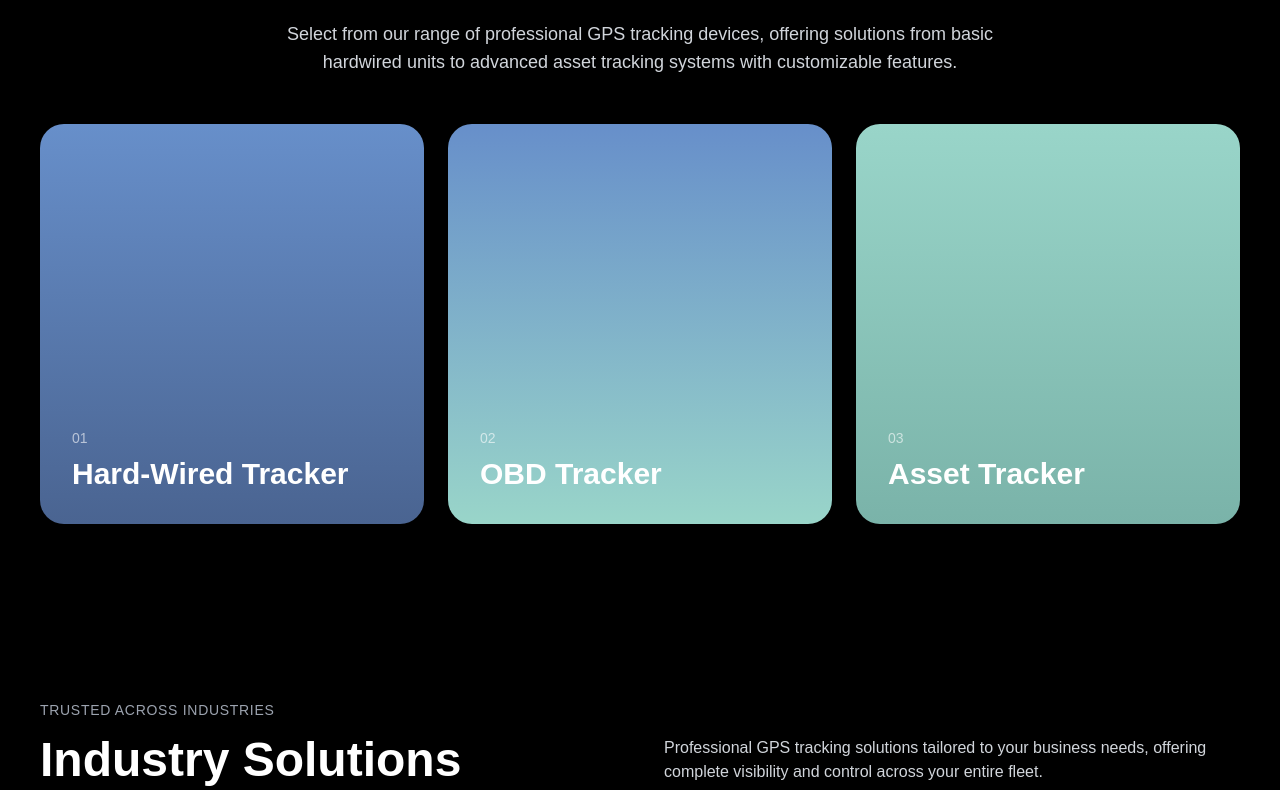
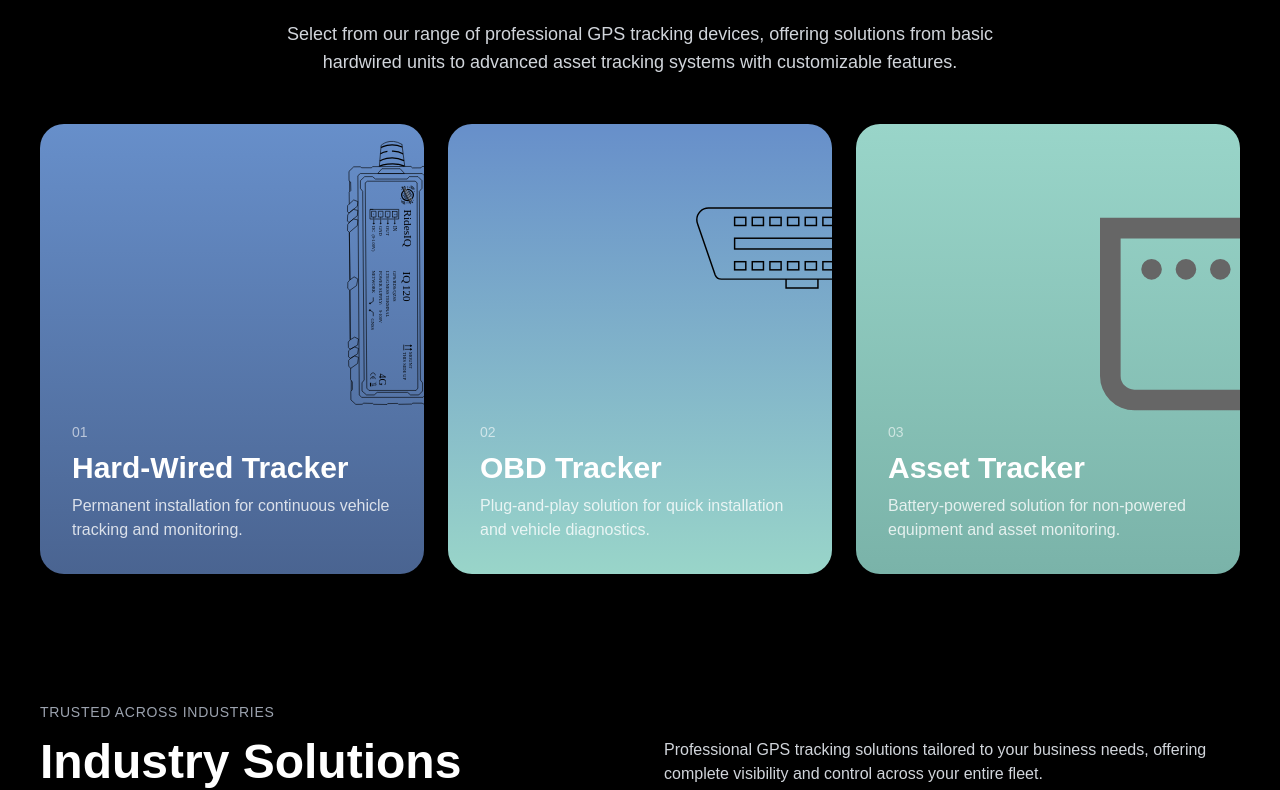
Before and after one commit to lakha-riq/ridesIQ-Landing, a Next.js app: page /products in a window 1280 px wide. Shown: the part 852-1642 px from the top of the page. Built offline with nearby package versions, Linux system fonts and the light colour scheme.

Commit message:
Add : Devices Images and removed the tos

```diff
--- a/src/components/IndustryServices.tsx
+++ b/src/components/IndustryServices.tsx
@@ -1,7 +1,8 @@
+"use client"
+import Image from "next/image";
 
-
-const IndustryServices= ({}) => {
-  return (
+const IndustryServices = ({}) => {
+	return (
 		<section className="bg-black min-h-screen w-full py-16 px-4">
 			<div className="max-w-7xl mx-auto">
 				<div className="text-center mb-12">
@@ -14,36 +15,65 @@ const IndustryServices= ({}) => {
 
 				<div className="grid grid-cols-1 md:grid-cols-2 lg:grid-cols-3 gap-6 mt-12">
 					{/* Hard-Wired Tracker Card */}
-					<div className="rounded-3xl overflow-hidden relative h-[400px] group transition-transform hover:scale-105">
+					<div className="rounded-3xl overflow-hidden relative h-[450px] group transition-transform hover:scale-105">
 						<div className="absolute inset-0 bg-gradient-to-b from-[#678FCA] to-[#4A6491]" />
-						<div className="relative h-full p-8 flex flex-col justify-end">
+						<div className="absolute right-0 left-140   translate-x-1/2 w-[280px] h-[280px]">
+							<Image
+								src="/assets/devices/device1.svg"
+								alt="Hard-Wired Tracker"
+								width={220}
+								height={220}
+								className="object-contain transition-transform group-hover:translate-y-2"
+							/>
+						</div>
+						<div className="relative h-full p-8 flex flex-col justify-end pt-24">
 							<span className="text-white/60 text-sm mb-2">01</span>
 							<h2 className="text-white text-3xl font-semibold">Hard-Wired Tracker</h2>
+							<p className="text-white/80 mt-2">Permanent installation for continuous vehicle tracking and monitoring.</p>
 						</div>
 					</div>
 
 					{/* OBD Tracker Card */}
-					<div className="rounded-3xl overflow-hidden relative h-[400px] group transition-transform hover:scale-105">
+					<div className="rounded-3xl overflow-hidden relative h-[450px] group transition-transform hover:scale-105">
 						<div className="absolute inset-0 bg-gradient-to-b from-[#678FCA] to-[#99D5C9]" />
-						<div className="relative h-full p-8 flex flex-col justify-end">
+						<div className="absolute right-0 left-100 top-20  translate-x-1/2 w-[280px] h-[280px]">
+							<Image
+								src="/assets/devices/obd.svg"
+								alt="OBD Tracker"
+								width={220}
+								height={220}
+								className="object-contain transition-transform group-hover:translate-y-2"
+							/>
+						</div>
+						<div className="relative h-full p-8 flex flex-col justify-end pt-24">
 							<span className="text-white/60 text-sm mb-2">02</span>
 							<h2 className="text-white text-3xl font-semibold">OBD Tracker</h2>
+							<p className="text-white/80 mt-2">Plug-and-play solution for quick installation and vehicle diagnostics.</p>
 						</div>
 					</div>
 
 					{/* Asset Tracker Card */}
-					<div className="rounded-3xl overflow-hidden relative h-[400px] group transition-transform hover:scale-105">
+					<div className="rounded-3xl overflow-hidden relative h-[450px] group transition-transform hover:scale-105">
 						<div className="absolute inset-0 bg-gradient-to-b from-[#99D5C9] to-[#7AB3A9]" />
-						<div className="relative h-full p-8 flex flex-col justify-end">
+						<div className="absolute right-0 left-100 top-20  translate-x-1/2 w-[280px] h-[280px]">
+							<Image
+								src="/window.svg"
+								alt="Asset Tracker"
+								width={220}
+								height={220}
+								className="object-contain transition-transform group-hover:translate-y-2"
+							/>
+						</div>
+						<div className="relative h-full p-8 flex flex-col justify-end pt-24">
 							<span className="text-white/60 text-sm mb-2">03</span>
 							<h2 className="text-white text-3xl font-semibold">Asset Tracker</h2>
+							<p className="text-white/80 mt-2">Battery-powered solution for non-powered equipment and asset monitoring.</p>
 						</div>
 					</div>
 				</div>
 			</div>
 		</section>
-  );
+	);
+};
 
-}
-
-export default IndustryServices
+export default IndustryServices;
--- a/src/components/custom/FooterText.tsx
+++ b/src/components/custom/FooterText.tsx
@@ -31,6 +31,7 @@ export const TextHoverEffect = ({ text, duration }: { text: string; duration?: n
 				cx: `${cxPercentage}%`,
 				cy: `${cyPercentage}%`,
 			});
+
 		}
 	}, [cursor]);
 
--- a/src/components/ui/footer.tsx
+++ b/src/components/ui/footer.tsx
@@ -30,6 +30,7 @@ const Footer = () => {
 								type="email"
 								placeholder="Enter email address..."
 								className="bg-[#1C1C1C] border-0 text-white"
+
 							/>
 							<Button
 								variant="secondary"
@@ -96,17 +97,17 @@ const Footer = () => {
 				<div className="flex flex-col sm:flex-row justify-between items-center pt-8 border-t border-gray-800 text-sm text-gray-400">
 					<div className="flex items-center gap-8 mb-4 sm:mb-0">
 						<Link
-							href="#"
+							href="/privacy-policy"
 							className="hover:text-gray-300 transition-colors"
 						>
 							Privacy Policy
 						</Link>
-						<Link
+						{/* <Link
 							href="#"
 							className="hover:text-gray-300 transition-colors"
 						>
 							Terms of Service
-						</Link>
+						</Link> */}
 						<span>©2025 RidesIQ. All rights reserved.</span>
 					</div>
 					<div className="flex items-center gap-4">
```
Also changed, not shown: public/assets/devices/OBD.svg (added), public/assets/devices/device1.svg (added).
